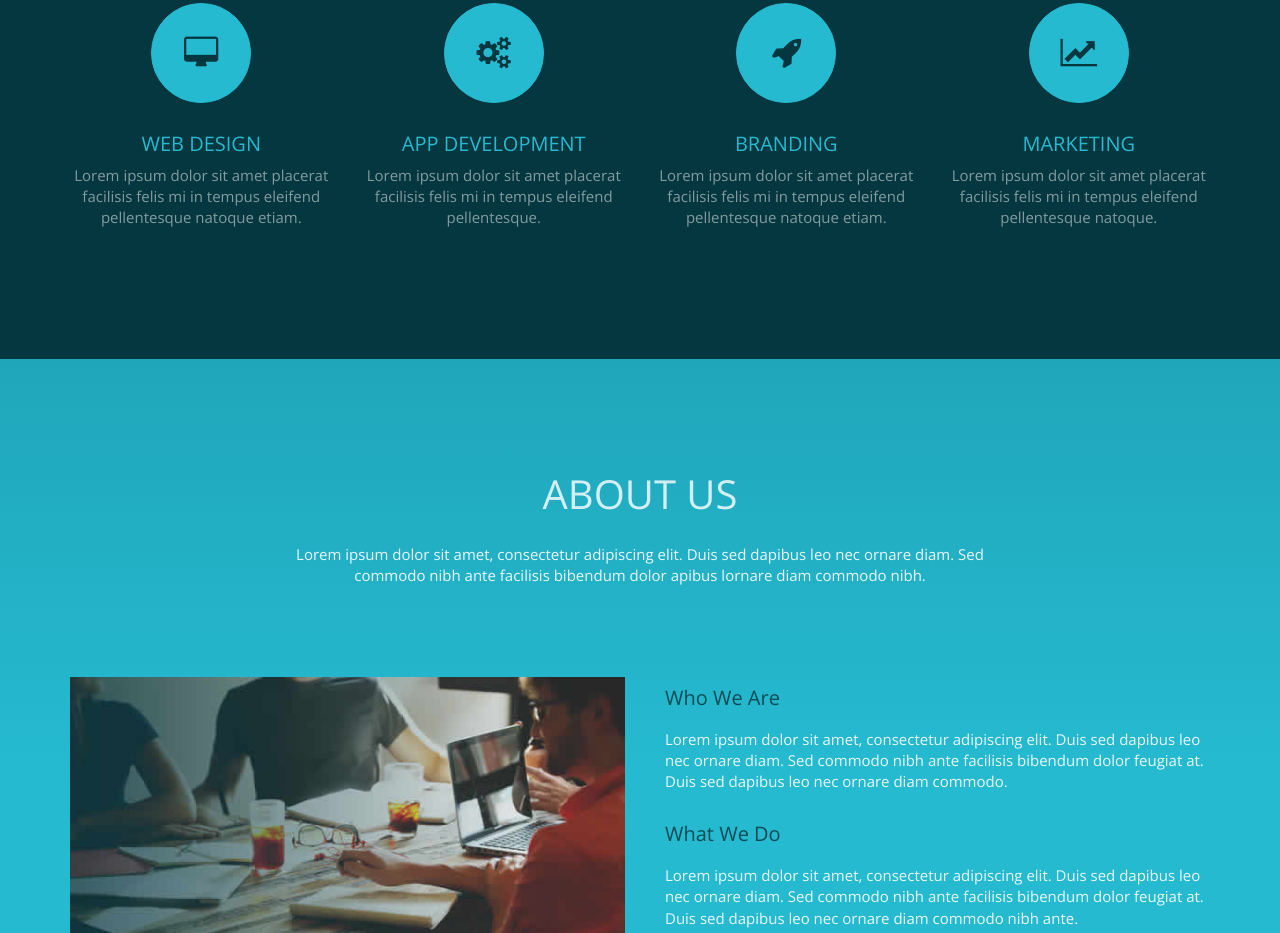
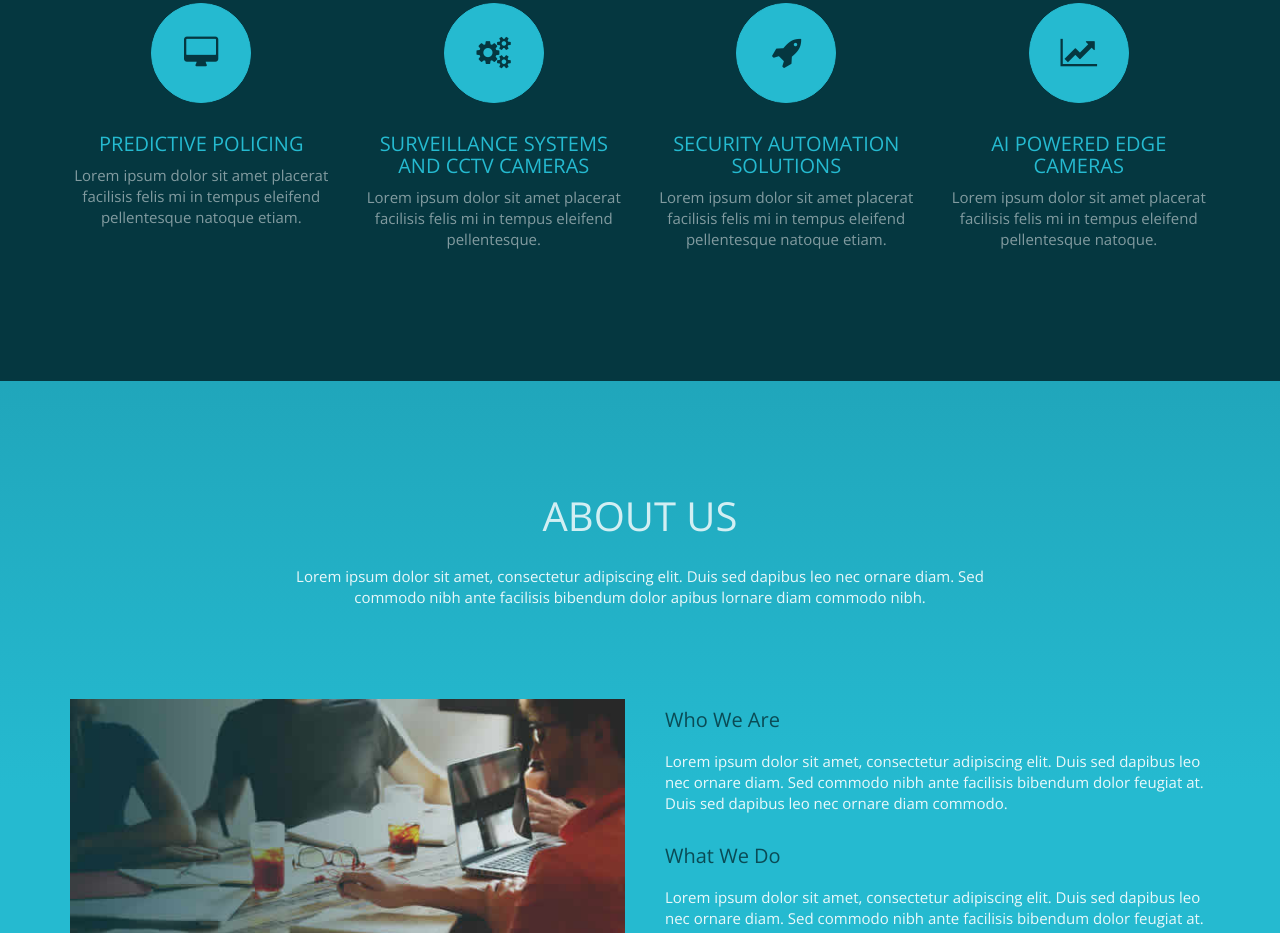
Before and after one commit to nandishhasbi/omnieye, a plain HTML site: page index.html in a window 1280 px wide. Shown: the part 1035-1968 px from the top of the page. Drawn offline with nearby package versions, Linux system fonts and the light colour scheme.

Commit message:
adding code-2

```diff
--- a/index.html
+++ b/index.html
@@ -3,7 +3,7 @@
 <head>
 <meta charset="utf-8">
 <meta name="viewport" content="width=device-width, initial-scale=1">
-<title>Studio7 - Digital Agency</title>
+<title>OmniEye</title>
 <meta name="description" content="">
 <meta name="author" content="">
 
@@ -80,19 +80,19 @@
     </div>
     <div class="row">
       <div class="col-xs-6 col-md-3"> <i class="fa fa-desktop"></i>
-        <h4>Web Design</h4>
+        <h4>Predictive Policing</h4>
         <p>Lorem ipsum dolor sit amet placerat facilisis felis mi in tempus eleifend pellentesque natoque etiam.</p>
       </div>
       <div class="col-xs-6 col-md-3"> <i class="fa fa-gears"></i>
-        <h4>App Development</h4>
+        <h4>Surveillance systems and CCTV cameras</h4>
         <p>Lorem ipsum dolor sit amet placerat facilisis felis mi in tempus eleifend pellentesque.</p>
       </div>
       <div class="col-xs-6 col-md-3"> <i class="fa fa-rocket"></i>
-        <h4>Branding</h4>
+        <h4>Security automation solutions</h4>
         <p>Lorem ipsum dolor sit amet placerat facilisis felis mi in tempus eleifend pellentesque natoque etiam.</p>
       </div>
       <div class="col-xs-6 col-md-3"> <i class="fa fa-line-chart"></i>
-        <h4>Marketing</h4>
+        <h4>AI powered edge cameras</h4>
         <p>Lorem ipsum dolor sit amet placerat facilisis felis mi in tempus eleifend pellentesque natoque.</p>
       </div>
     </div>
```
